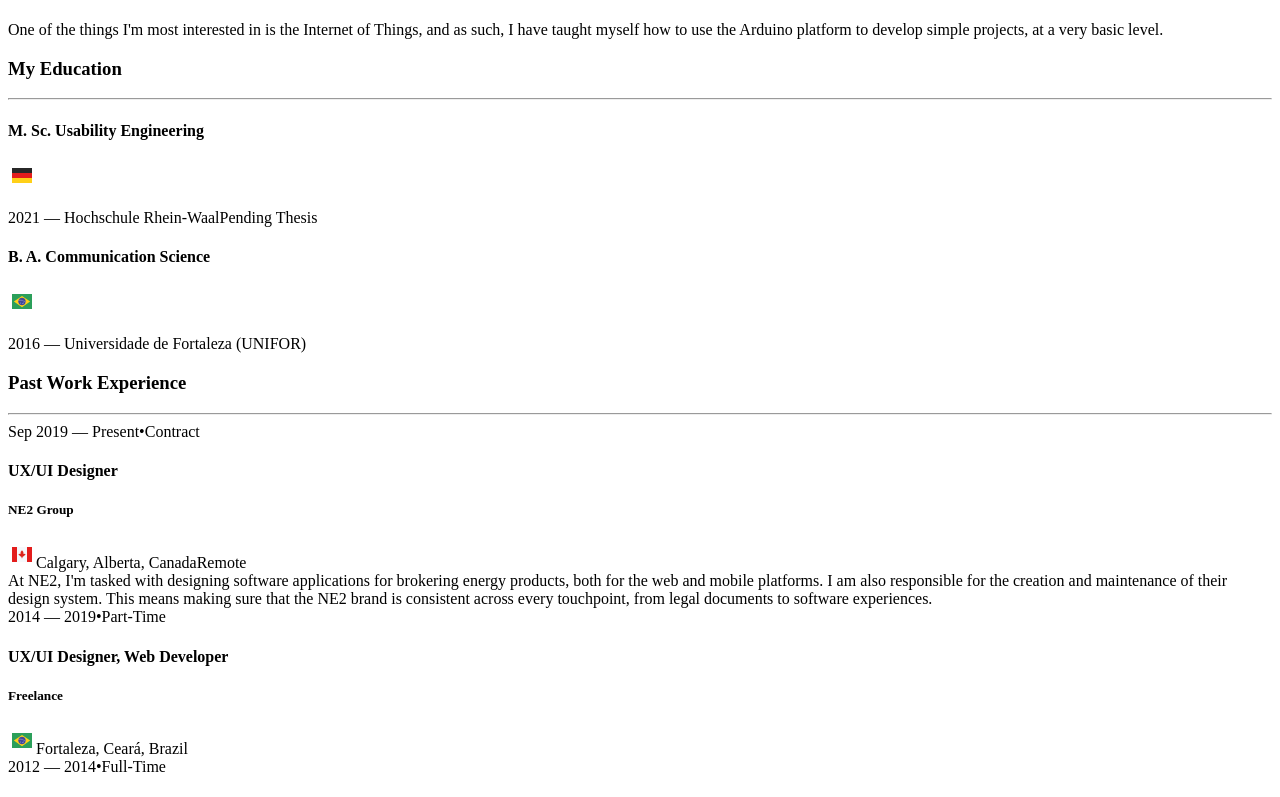
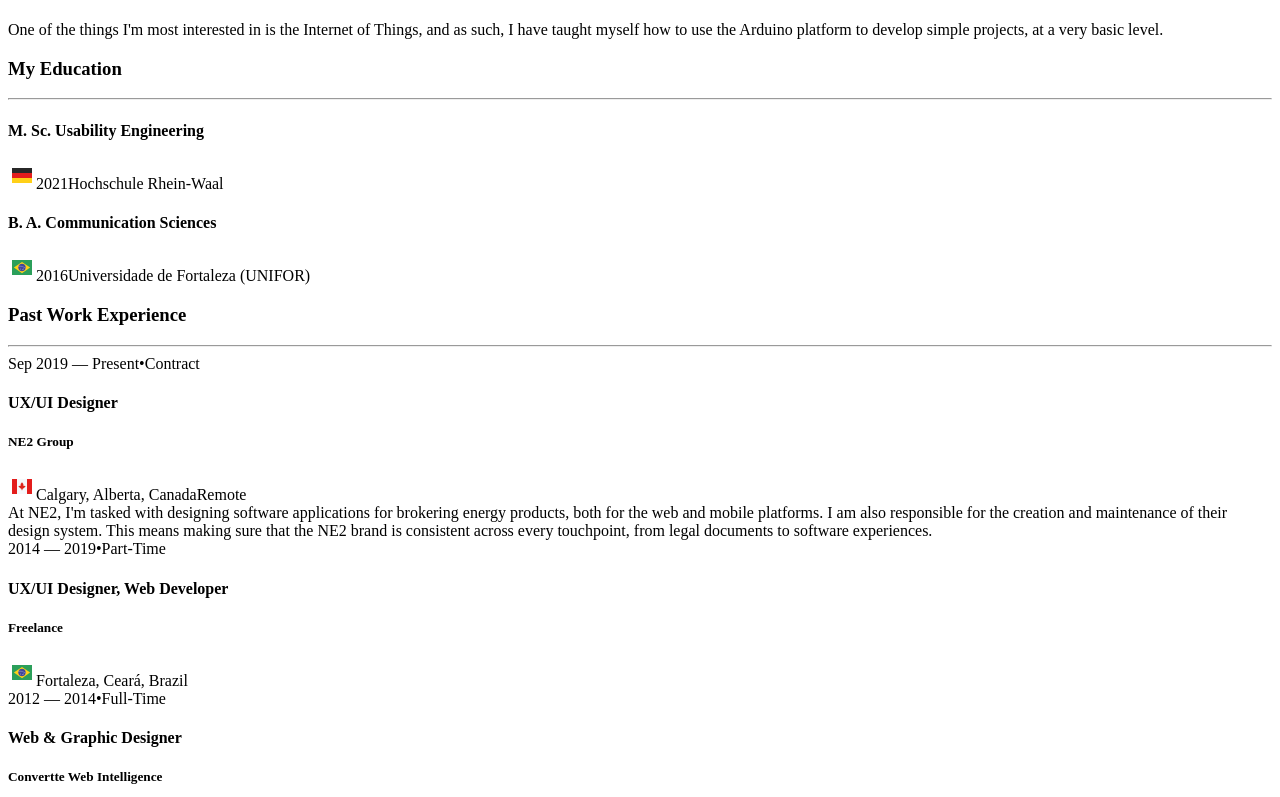
Before and after one commit to uxbyjoao/personal-website-old, a Next.js app: page / in a window 1280 px wide. Shown: the part 980-1777 px from the top of the page. Built offline with nearby package versions, Linux system fonts and the light colour scheme.

Commit message:
Education and experience components adjustments

```diff
--- a/components/Prose.js
+++ b/components/Prose.js
@@ -1,6 +1,6 @@
 export default function Prose({ children }) {
   return (
-    <div className="prose dark:prose-dark max-w-none md:prose-lg xl:prose-2xl transition-colors">
+    <div className="prose dark:prose-dark max-w-none md:prose-md xl:prose-lg transition-colors">
       {children}
     </div>
   );
--- a/components/home/Education.js
+++ b/components/home/Education.js
@@ -2,43 +2,46 @@ import { Element as ScrollElement } from "react-scroll";
 
 import Heading from "../Heading";
 
-function InstitutionNameWithFlag({ country, children }) {
-  return (
-    <div className="flex items-center space-x-2">
-      <img src={`/images/flag-${country}.svg`} alt={`${country} flag`} />
-      <p className="text-sm font-medium text-gray-600 dark:text-white transition-colors">
-        {children}
-      </p>
+const educationList = [
+  {
+    title: "M. Sc. Usability Engineering",
+    institution: "Hochschule Rhein-Waal",
+    year: "2021",
+    flag: "germany",
+    pending: true,
+  },
+  {
+    title: "B. A. Communication Sciences",
+    institution: "Universidade de Fortaleza (UNIFOR)",
+    year: "2016",
+    flag: "brazil",
+    pending: false,
+  },
+];
+
+const EducationItem = ({ entry }) => (
+  <div>
+    <h4 className="mb-1 text-gray-900 dark:text-gray-50 font-bold text-4xl xl:text-5xl">
+      {entry.title}
+    </h4>
+    <div className="flex items-center space-x-3">
+      <img src={`/images/flag-${entry.flag}.svg`} alt={`${entry.flag} flag`} />
+      <span className="text-sm text-gray-500">{entry.year}</span>
+      <span className="text-sm font-medium text-gray-600 dark:text-white transition-colors">
+        {entry.institution}
+      </span>
     </div>
-  );
-}
-
-function InstitutionHeading({ children }) {
-  return (
-    <h4 className="mb-1 text-gray-900 dark:text-gray-50 font-bold text-4xl xl:text-5xl">
-      {children}
-    </h4>
-  );
-}
+  </div>
+);
 
 export default function Education() {
   return (
     <ScrollElement name="education" className="pt-24">
       <Heading>My Education</Heading>
-      <div>
-        <InstitutionHeading>M. Sc. Usability Engineering</InstitutionHeading>
-        <InstitutionNameWithFlag country="germany">
-          2021 &#8213; Hochschule Rhein-Waal
-          <span className="ml-4 font-normal italic text-gray-400">
-            Pending Thesis
-          </span>
-        </InstitutionNameWithFlag>
-      </div>
-      <div className="mt-6">
-        <InstitutionHeading>B. A. Communication Science</InstitutionHeading>
-        <InstitutionNameWithFlag country="brazil">
-          2016 &#8213; Universidade de Fortaleza (UNIFOR)
-        </InstitutionNameWithFlag>
+      <div className="grid grid-flow-row gap-14">
+        {educationList.map((entry, key) => (
+          <EducationItem entry={entry} key={key} />
+        ))}
       </div>
     </ScrollElement>
   );
--- a/components/home/Experience.js
+++ b/components/home/Experience.js
@@ -96,20 +96,22 @@ const experienceList = [
 
 const ExperienceItem = ({ entry }) => (
   <div className="text-gray-700 dark:text-white transition-colors">
-    <div className="flex items-center space-x-3 text-sm dark:text-gray-500 italic">
+    <div className="flex items-center mb-1 space-x-3 text-sm text-gray-400 italic">
       <span>
         {entry.date.start} ― {entry.date.end}
       </span>
       <span>•</span>
       <span>{entry.type}</span>
     </div>
-    <h4 className="text-3xl font-bold">{entry.title}</h4>
-    <h5 className="text-xl">{entry.organization}</h5>
-    <div className="flex items-center space-x-2 mt-1">
+    <div className="mb-3">
+      <h4 className="text-4xl mb-1 font-bold text-gray-900">{entry.title}</h4>
+      <h5 className="text-xl">{entry.organization}</h5>
+    </div>
+    <div className="flex items-center space-x-3 mt-1">
       <img src={`/images/flag-${entry.location.flag}.svg`} />
-      <span>{entry.location.full}</span>
+      <span className="text-sm text-gray-700">{entry.location.full}</span>
       {entry.location.remote && (
-        <span className="text-xs dark:bg-gray-800 dark:text-gray-400 px-2 py-1 rounded font-medium">
+        <span className="text-xs bg-gray-200 text-gray-500 dark:bg-gray-800 dark:text-gray-400 px-2 py-1 rounded font-medium">
           Remote
         </span>
       )}
@@ -124,7 +126,7 @@ export default function Experience() {
   return (
     <ScrollElement name="experience" className="pt-24">
       <Heading>Past Work Experience</Heading>
-      <div className="space-y-12">
+      <div className="grid grid-flow-row gap-20">
         {experienceList.map((entry, key) => (
           <ExperienceItem className="bg-red-500" entry={entry} key={key} />
         ))}
```
